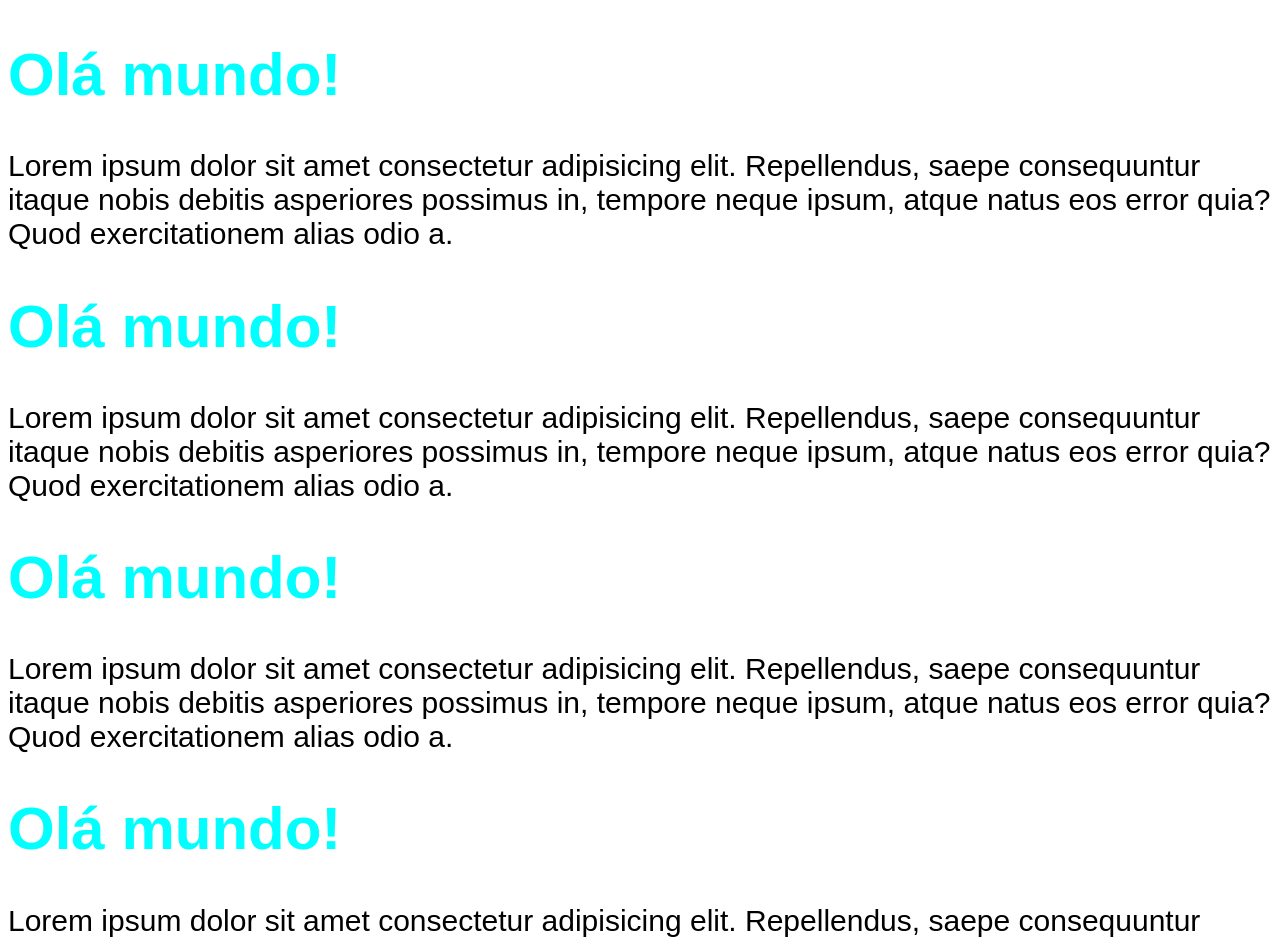
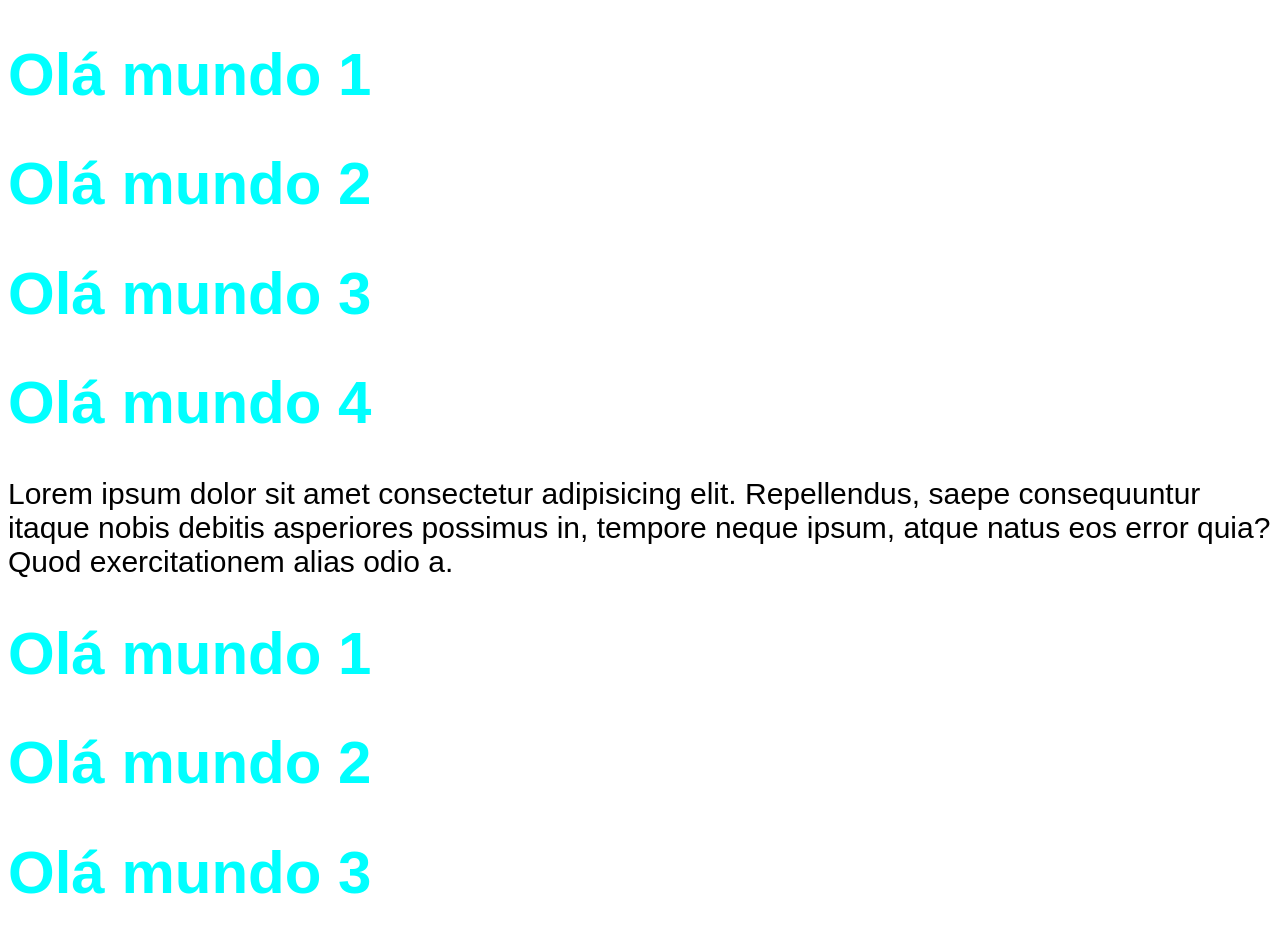
Before and after one commit to IWMVI/Chronos, a React (Vite) app: page / in a window 1280 px wide. Shown: the top 941 px of the page. Built offline with nearby package versions, Linux system fonts and the light colour scheme.

Commit message:
feat: adicionar múltiplos componentes Heading com propriedades e conteúdo dinâmico

```diff
--- a/src/App.tsx
+++ b/src/App.tsx
@@ -6,7 +6,12 @@ import "./styles/global.css";
 export function App() {
   return (
     <>
-      <Heading />
+      <Heading attr={123} attr2="String">
+        Olá mundo 1
+      </Heading>
+      <Heading>Olá mundo 2 </Heading>
+      <Heading>Olá mundo 3</Heading>
+      <Heading>Olá mundo 4</Heading>
       <p>
         Lorem ipsum dolor sit amet consectetur adipisicing elit. Repellendus,
         saepe consequuntur itaque nobis debitis asperiores possimus in, tempore
--- a/src/components/Heading.tsx
+++ b/src/components/Heading.tsx
@@ -1,6 +1,7 @@
 import styles from "./Heading.module.css";
 
-export function Heading() {
+export function Heading(props) {
+  console.log(props);
   //   return <h1 className={`${styles.heading} ${styles.cyan}`}>Olá mundo!</h1>;
-  return <h1 className={styles.cyan}>Olá mundo!</h1>;
+  return <h1 className={styles.cyan}>{props.children}</h1>;
 }
--- a/src/main.tsx
+++ b/src/main.tsx
@@ -7,8 +7,5 @@ createRoot(document.getElementById("root")!).render(
   <StrictMode>
     <App />
     <App />
-    <App />
-    <App />
-    <App />
   </StrictMode>
 );
```
